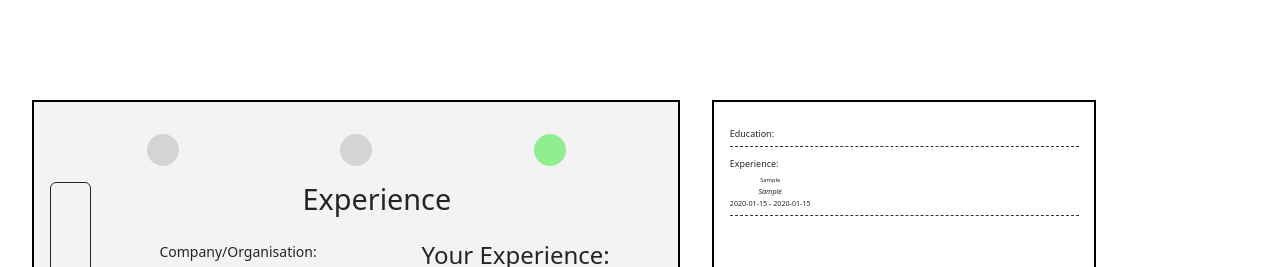
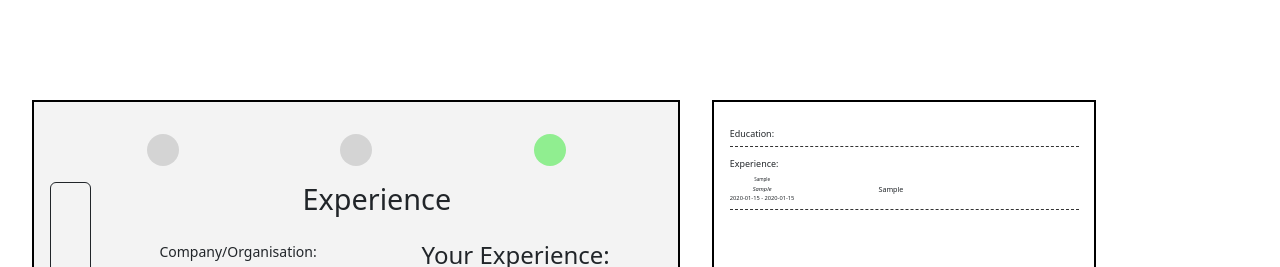
Before and after one commit to jamescrutchley/cv-generator, a React (Create React App) app: page / in a window 1280 px wide. Both pictures are taken after typing "Sample", "Sample", "2020-01-15", "2020-01-15", "Sample" into the empty fields and a click on the button "Add entry". Shown: the top 267 px of the page. Built offline with nearby package versions, Linux system fonts and the light colour scheme.

Commit message:
update cv layout

```diff
--- a/src/components/Cv.js
+++ b/src/components/Cv.js
@@ -11,7 +11,6 @@ class CV extends Component {
 
   render() {
     const { general, education, experience } = this.props;
-    console.log('cv exp: ' + experience.expEndDate)
 
     return <div
     style={this.divStyle}
@@ -45,7 +44,8 @@ class CV extends Component {
         <div className="cvExperience cvSub">
             <h4>Experience:</h4>
             {experience.map((item, index) => (
-            <div key={index} className="cvEducationEntry">
+            <div key={index} className="cvExperienceEntry">
+                <div className="expDetails">
                     <p>
                     <h5>{item.experienceName}</h5>
                     </p>
@@ -53,8 +53,9 @@ class CV extends Component {
                     <p>
                     {item.expStartDate} - {item.expEndDate || 'Ongoing'}
                     </p>
+                </div>
                 <div className="cvDescriptionBlock">
-                    {item.description}
+                    {item.expDescription}
                 </div>
             </div>
         ))}
```
Lines whose indentation alone changed are shown as unchanged.
